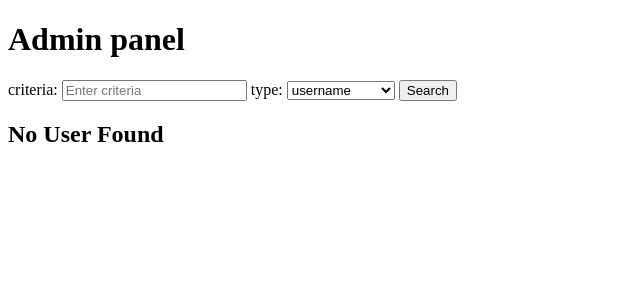
After one commit to NotNekodev/connectory, a Symfony app: template templates/admin/admin-home.html.twig in a window 1280 px wide. The commit adds this page. Shown: the top 300 px of the page, without its empty margins (0-640 px from the left). Run offline with Twig, Linux system fonts and the light colour scheme; the template is opened without the code that fills it, so the values that code supplies are empty; some libraries are stand-ins or nearby versions.

Commit message:
feat: [backend/frontend] added simple admin panel with user search

```diff
--- a/migrations/Version20250413211739.php
+++ b/migrations/Version20250417190220.php
@@ -10,7 +10,7 @@ use Doctrine\Migrations\AbstractMigration;
 /**
  * Auto-generated Migration: Please modify to your needs!
  */
-final class Version20250413211739 extends AbstractMigration
+final class Version20250417190220 extends AbstractMigration
 {
     public function getDescription(): string
     {
@@ -29,7 +29,7 @@ final class Version20250413211739 extends AbstractMigration
         SQL);
         $this->addSql(<<<'SQL'
             CREATE TABLE user (id INTEGER PRIMARY KEY AUTOINCREMENT NOT NULL, username VARCHAR(255) NOT NULL, created DATETIME NOT NULL, password_hash VARCHAR(255) NOT NULL, uuid CHAR(36) NOT NULL --(DC2Type:guid)
-            , email VARCHAR(255) NOT NULL, telephone VARCHAR(255) DEFAULT NULL)
+            , email VARCHAR(255) NOT NULL, telephone VARCHAR(255) DEFAULT NULL, is_admin BOOLEAN NOT NULL)
         SQL);
         $this->addSql(<<<'SQL'
             CREATE TABLE messenger_messages (id INTEGER PRIMARY KEY AUTOINCREMENT NOT NULL, body CLOB NOT NULL, headers CLOB NOT NULL, queue_name VARCHAR(190) NOT NULL, created_at DATETIME NOT NULL --(DC2Type:datetime_immutable)
--- a/src/Controller/Authentication/RegisterController.php
+++ b/src/Controller/Authentication/RegisterController.php
@@ -95,6 +95,7 @@ class RegisterController extends AbstractController {
         $user->setPasswordHash(password_hash($passwd, PASSWORD_BCRYPT));
         $user->setCreated(new DateTime());
         $user->setUuid(Uuid::uuid4()->toString());
+        $user->setIsAdmin(false);
 
         $this->userRepository->save($user);
 
--- /dev/null
+++ b/templates/admin/admin-home.html.twig
@@ -0,0 +1,51 @@
+<!DOCTYPE html>
+<html lang="en">
+<head>
+    <title>admin panel - connectory</title>
+</head>
+<body>
+    <h1>Admin panel</h1>
+
+    <div>
+        <form method="POST" action="{{ path('admin_submit_handler') }}">
+            <label for="search">criteria:</label>
+            <input type="text" id="search" name="search" placeholder="Enter criteria">
+            <!-- dropdown for search type -->
+            <label for="type">type:</label>
+            <select id="type" name="type">
+                <option value="username">username</option>
+                <option value="email">email</option>
+                <option value="phone">phone number</option>
+                <option value="session">session token</option>
+                <option value="uid">user id</option>
+                <option value="uuid">uuid (guid)</option>
+            </select>
+
+            <button type="submit">Search</button>
+        </form>
+    </div>
+
+    <div id="user-info">
+        {% if user %}
+            <h2>User Information</h2>
+            <p>Username: {{ user.username }}</p>
+            <p>Email: {{ user.email }}</p>
+            <p>Phone: {{ user.telephone }}</p>
+            <p>User ID: {{ user.id }}</p>
+            <p>UUID: {{ user.uuid }}</p>
+            <p>Is Admin? {{ user.isAdmin }}</p>
+            <p>Created at: {{ user.created|date() }}</p>
+            <ul id="found_user_sessions">
+                {% for session in user.sessions %}
+                    <li>
+                        <p>Session Token: {{ session.id }}</p>
+                        <p>Created At: {{ session.createdAt|date() }}</p>
+                    </li>
+                {% endfor %}
+            </ul>
+        {% else %}
+            <h2>No User Found</h2>
+        {% endif %}
+    </div>
+</body>
+</html>
--- a/templates/register.html.twig
+++ b/templates/register.html.twig
@@ -2,7 +2,7 @@
 <html lang="en">
 <head>
     <link href="{{ asset('styles/app.css') }}" rel="stylesheet">
-    <title>connectory</title>
+    <title>register - connectory</title>
     <style>
         .error-field {
             border: 1px solid #ff0000 !important;
```
Also changed, not shown: src/Controller/Pages/AdminPageController.php (added, +70 -0 lines), src/Entity/User.php (+15 -0 lines), src/Service/UserManagementService.php (+14 -0 lines), 1 other file.
